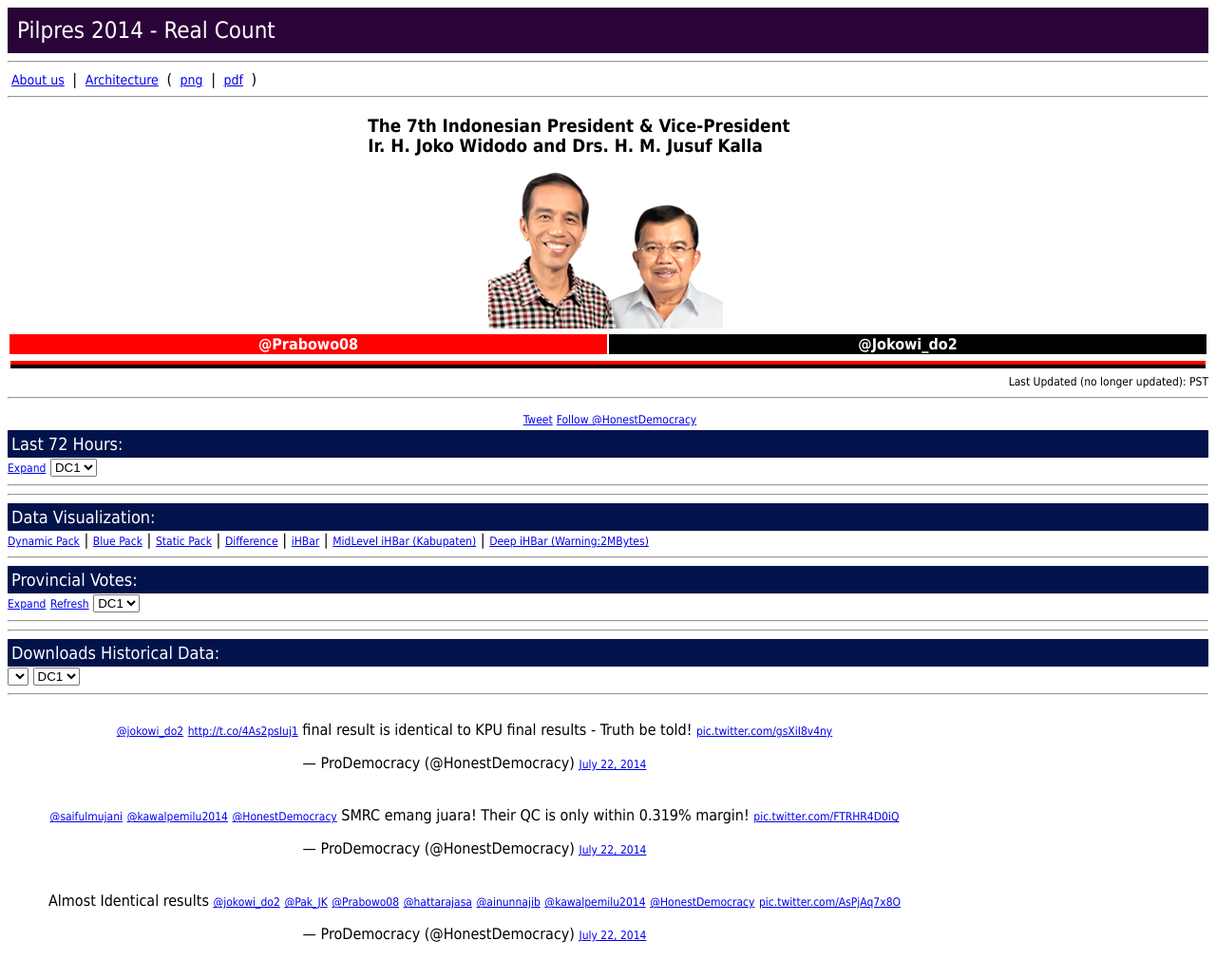
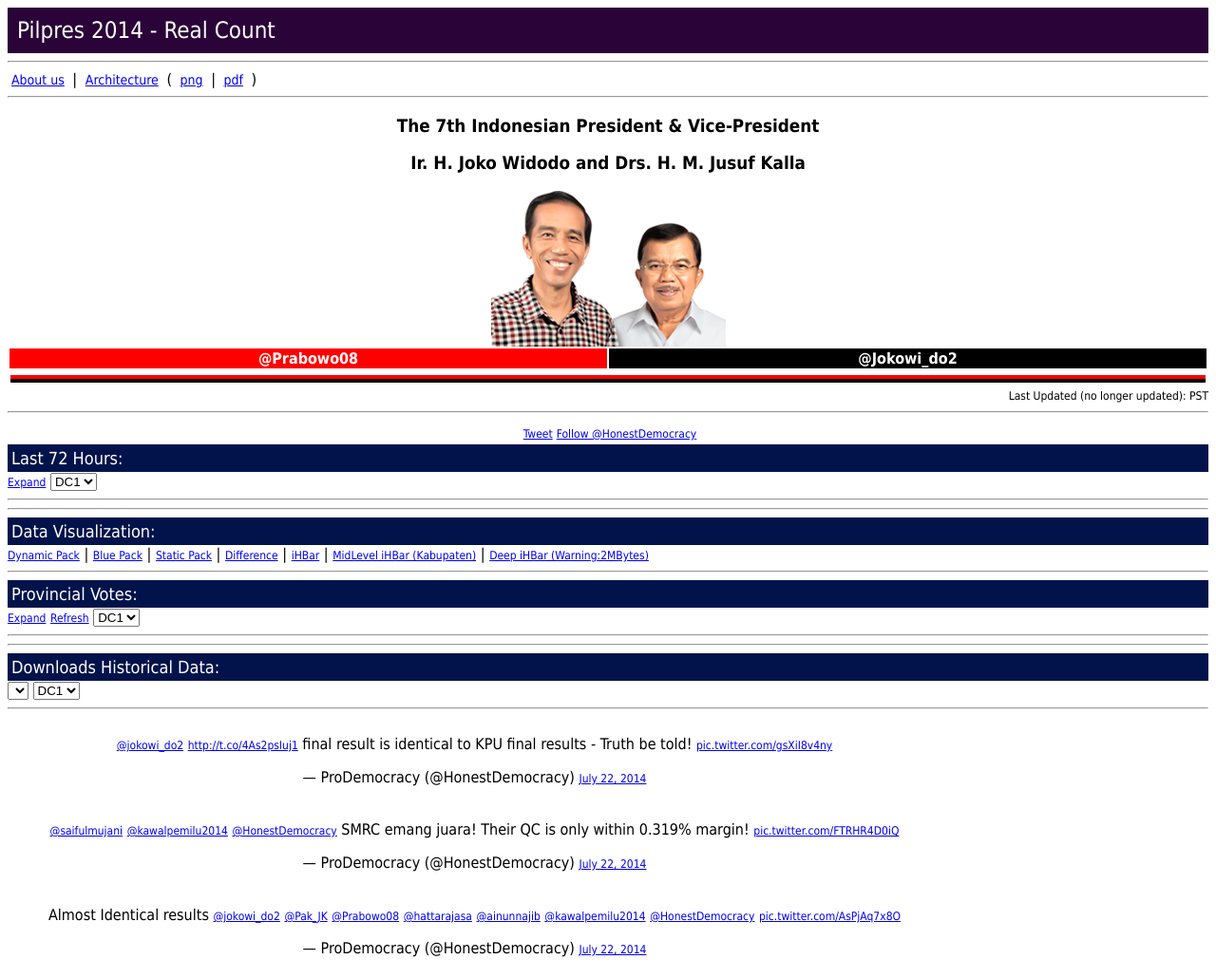
Before and after one commit to ht4n/Pilpres2014, a plain HTML site: page Pilpres2014Portal/index.html in a window 1280 px wide. Shown: the whole page at 95% size. Drawn offline with Linux system fonts and the light colour scheme; no server answers.

Commit message:
center img

```diff
--- a/Pilpres2014Portal/app.css
+++ b/Pilpres2014Portal/app.css
@@ -17,6 +17,11 @@ table tbody {
 .alternativeDataTable {
 	margin-left:auto;
     margin-right:auto;
+}
+
+img.center {
+    margin: 0 auto;
+    display: block;
 }
 
 .scoreTable {
--- a/Pilpres2014Portal/index.html
+++ b/Pilpres2014Portal/index.html
@@ -36,10 +36,11 @@
         )
     </div>
     <hr />
-    <div style="margin-left:30%;margin-right:30%">
-        <h3>The 7th Indonesian President &amp; Vice-President<br/> Ir. H. Joko Widodo and Drs. H. M. Jusuf Kalla </h3>
+    <div style="text-align:center">
+        <h3>The 7th Indonesian President &amp; Vice-President</h3>
+        <h3>Ir. H. Joko Widodo and Drs. H. M. Jusuf Kalla </h3>
     </div>
-    <img style="margin-left:40%;margin-right:40%" src="Images/jkw.png" />
+    <img class="center" src="Images/jkw.png" />
     <table class="scoreTable">
         <thead>
             <tr>
```
